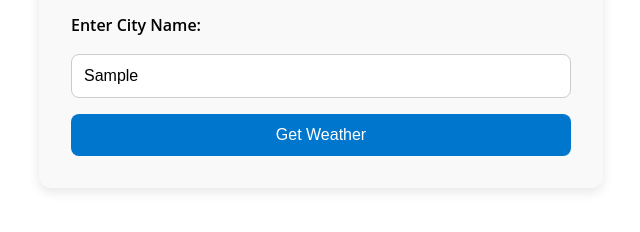
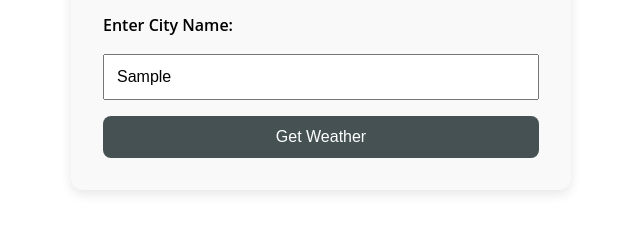
Before and after one commit to jacquetta/ai-weather-app, a website with bundled scripts: page public/index.html in a window 1280 px wide. Both pictures are taken after typing "Sample" into the empty fields and a click on the button "Get Weather". Shown: the part 140-372 px from the top of the page, without its empty margins (319-959 px from the left). Built offline with nearby package versions, Linux system fonts and the light colour scheme; no server answers.

Commit message:
CSS Updates for Best Practices
Updated CSS to have buttons the same size and changed colors of buttons to ensure WCAG-compliant contrast for accessibility and changed some code for consistency.

```diff
--- a/public/index.html
+++ b/public/index.html
@@ -4,6 +4,7 @@
     <meta charset="UTF-8">
     <meta name="viewport" content="width=device-width, initial-scale=1.0">
     <meta http-equiv="Content-Security-Policy" content="default-src 'self'; connect-src https://api.open-meteo.com https://geocoding-api.open-meteo.com; script-src 'self'; style-src 'self';">
+    <link href="https://fonts.googleapis.com/css2?family=Open+Sans&display=swap" rel="stylesheet">
     <title>Weather App</title>
     <link rel="stylesheet" href="../src/styles/main.css">
 </head>
@@ -14,12 +15,12 @@
     <form id="weatherForm">
       <label for="city">Enter City Name:</label>
       <input type="text" id="city" name="city" required>
-      <button type="submit">Get Weather</button>
+      <button type="submit" class="full-width">Get Weather</button>
     </form>
 
     <section id="weatherContainer" aria-live="polite">
       <div id="weatherResult" role="region" aria-label="Weather Information"></div>
-      <button id="clearBtn" aria-label="Clear Weather Result">Clear</button>
+      <button type="button" id="clearBtn" class="full-width" aria-label="Clear Weather Result">Clear</button>
     </section>
 
   </div>
--- a/src/styles/main.css
+++ b/src/styles/main.css
@@ -1,3 +1,7 @@
+* {
+  box-sizing: border-box;
+}
+
 body {
     font-family: 'Open Sans', sans-serif;
     font-size: 16px;
@@ -30,30 +34,43 @@ form {
       gap: 1rem;
 }
 
-input[type="text"]{
+input {
       padding: 0.75rem;
       font-size: 1rem;
-      border: 1px solid #ccc;
-      border-radius: 8px;
-}
-button {
-      padding: 0.5rem;
-      font-size: 1rem;
+      cursor: text;
 }
 
-button[type="submit"]{
+input, button {
+      transition: all 0.3s ease;
+}
+
+button {
       padding: 0.75rem;
-      background-color: #0077cc;
-      color:#fff;
+      font-size: 1rem;
+      background-color: #465153     ;
+      color: #fff;
       border: none;
-      font-size: 1rem;
       border-radius: 8px;
       cursor: pointer;
       transition: background 0.3s ease;
 }
+.full-width {
+      width: 100%;
+}
+
+#clearBtn{
+      display: block;
+      margin-top: 1rem;
+}
 
 button:hover{
-      background-color: #005fa3;
+      background-color: #085B68;
+}
+
+button:focus,
+input:focus {
+      outline: 2px solid, #085B68;
+      outline-offset: 2px;
 }
 
 #weatherResult {
@@ -63,7 +80,7 @@ button:hover{
       background-color: #e0f7fa;
       padding: 1rem;
       border-radius: 8px;
-      border-left: 5px solid #00acc1;
+      border-left: 5px solid #085B68;
       animation: fadeIn 0.5s ease-in-out;
 }
 
```
